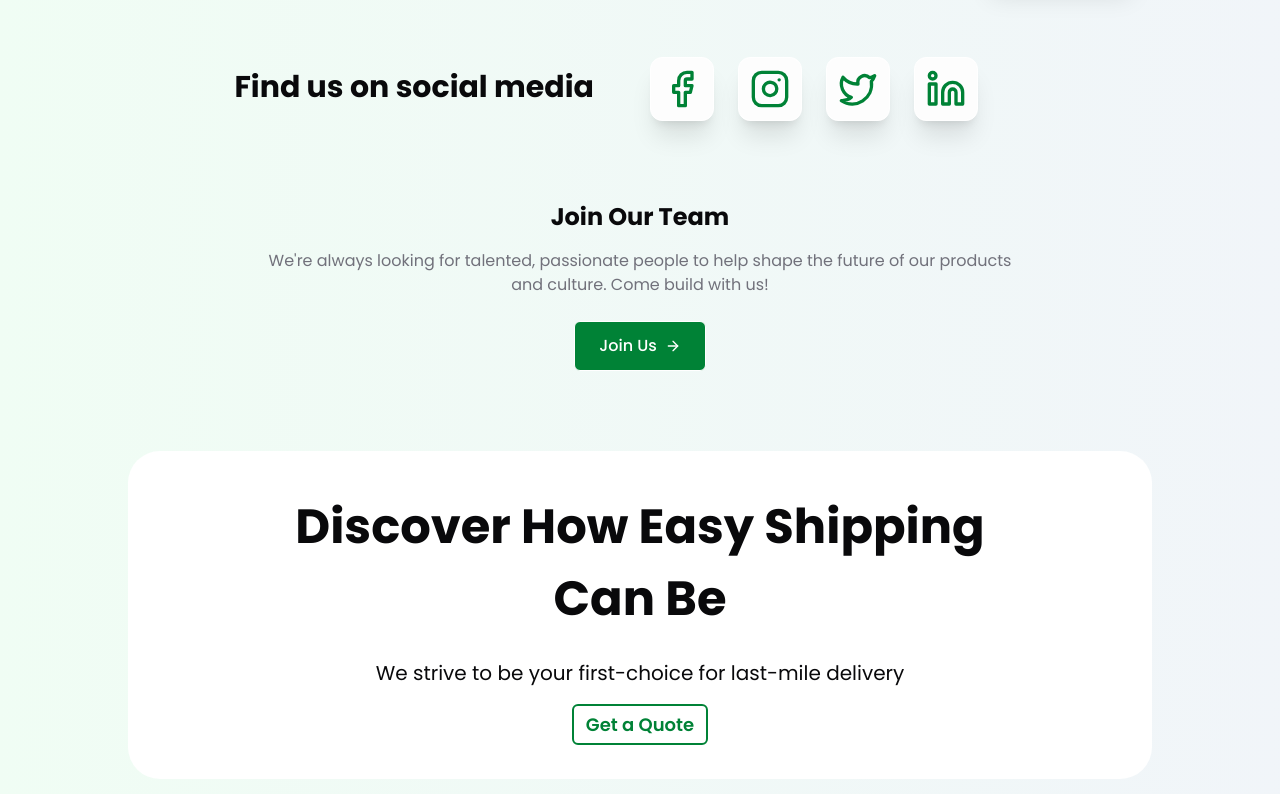
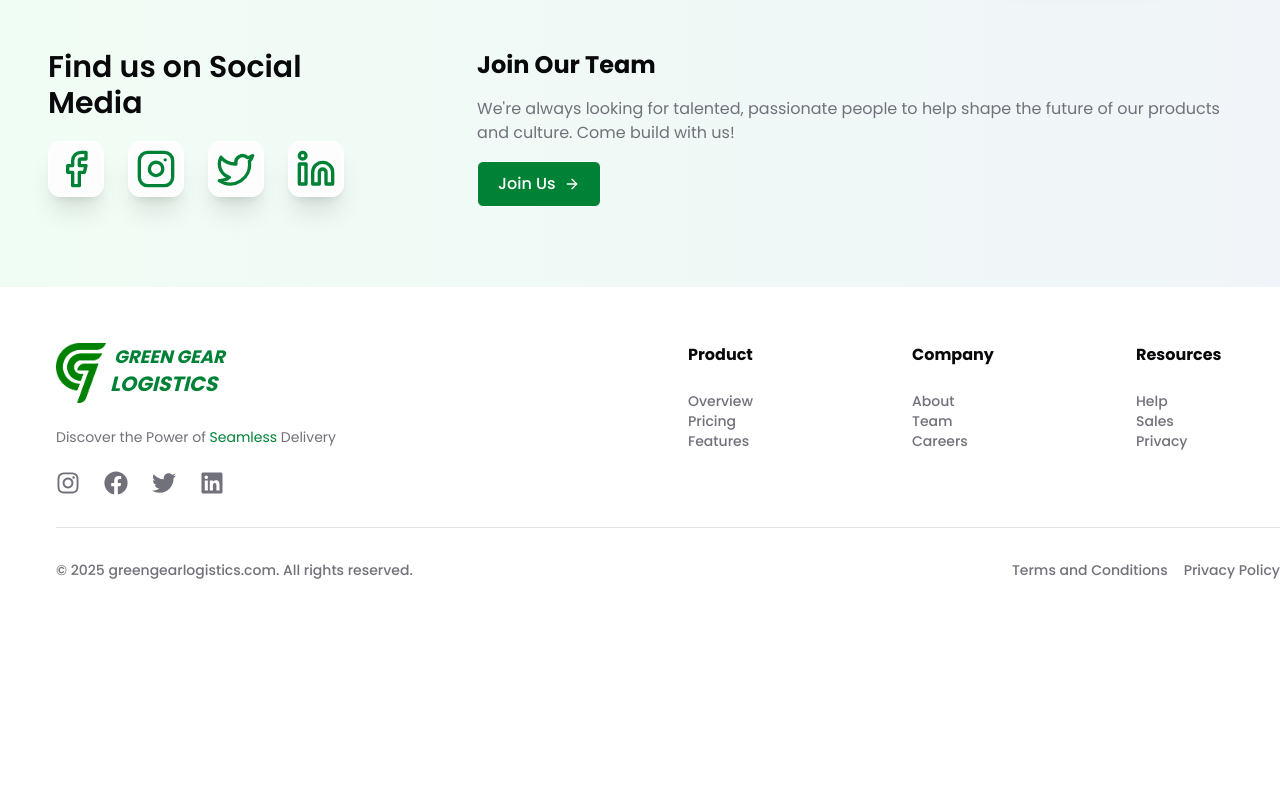
Before and after one commit to Rahulkaradwal/gglc, a Next.js app: page /about in a window 1280 px wide. Shown: the part 1606-2400 px from the top of the page. After the commit the page ends 2242 px from the top, so only its background shows below. Built offline with nearby package versions, Linux system fonts and the light colour scheme.

Commit message:
fix: about us page

```diff
--- a/app/about/page.tsx
+++ b/app/about/page.tsx
@@ -1,121 +1,6 @@
-// "use client";
-
-// import SocialLinks from "@/components/about/SocialLinks";
-// import ShippingQuote from "@/components/shippingQuote";
-// import Image from "next/image";
-// import React from "react";
-
-// function About() {
-//   return (
-//     <main className="bg-gradient-to-r   from-green-50 to-slate-100 -mx-10 pb-20">
-//       <section className="pt-10 px-4  lg:px-0 relative mx-10">
-//         {/* Story Text */}
-//         <div className="mb-6 2xl:px-[10%] 2xl:border 2xl:w-[100rem]  relative lg:ml-10">
-//           <h1 className="text-[2.2rem] lg:text-[3.6rem] mb-4 font-semibold">
-//             Our Story
-//           </h1>
-//           <p className="text-sm lg:text-lg  ">
-//             Green Gear Logistics was founded by Kumar Kosuri, whose passion for
-//             innovation led to a vision of transforming last-mile delivery. What
-//             began as an effort to improve the delivery of big & bulky items
-//             evolved into a mission to provide smarter, greener, and more
-//             reliable logistics.
-//           </p>
-//         </div>
-
-//         {/* Additional Story */}
-//         <div className="relative 2xl:ml-[10%] lg:absolute lg:left-10 lg:w-[50rem]   mt-6 lg:mt-0">
-//           <p className="text-sm lg:text-lg">
-//             What began as a desire to improve the delivery of big & bulky items
-//             quickly grew into a mission to provide smarter, greener, and more
-//             reliable solutions. With real-time tracking technology, a flexible
-//             fleet, and a commitment to reducing emissions, Green Gear helps
-//             businesses enhance customer experiences, lower costs, and reduce
-//             their environmental impact — all while pushing the boundaries of
-//             last-mile delivery.
-//           </p>
-//         </div>
-
-//         <div className="grid grid-cols-1 xl:px-10  2xl:px-0  mb-16  md:grid-cols-3 xl:grid-cols-4  gap-5  max-w-screen-xl mx-auto 2xl:ml-[22rem] py-16">
-//           {[
-//             {
-//               src: "/deliver2.jpg",
-//               col: "lg:col-start-4 lg:row-start-1 hidden lg:block lg:row-span-3",
-//               lgHeight: "lg:h-[20rem]",
-//             },
-//             {
-//               src: "/delivery1.jpg",
-//               col: "lg:col-start-4 lg:row-start-4 hidden lg:block lg:row-span-3",
-//               lgHeight: "lg:h-[18rem]",
-//             },
-//             {
-//               src: "/delivery5.jpg",
-//               col: "lg:col-start-2 lg:row-start-3 lg:row-span-2",
-//               lgHeight: "lg:h-[17rem]",
-//             },
-//             {
-//               src: "/delivery9.jpg",
-//               col: "lg:col-start-2 lg:row-start-5 hidden lg:block lg:row-span-3",
-//               lgHeight: "lg:h-[22rem]",
-//             },
-//             {
-//               src: "/delivery-boy.jpg",
-//               col: "lg:col-start-3 lg:row-start-2 lg:row-span-3",
-//               lgHeight: "lg:h-[24rem]",
-//             },
-//             {
-//               src: "/delivery6.jpg",
-//               col: "lg:col-start-1 lg:row-start-4 lg:row-span-4",
-//               lgHeight: "lg:h-[26rem] ",
-//             },
-//           ].map(({ src, col, lgHeight }, i) => (
-//             <div
-//               key={i}
-//               className={`relative w-full h-[14rem] md:w-[16rem] md:h-[20rem]  ${lgHeight} ${col} lg:w-[17.1rem] bg-white rounded-lg flex items-center justify-center overflow-hidden`}
-//             >
-//               <Image
-//                 src={src}
-//                 alt="Delivery truck"
-//                 fill
-//                 sizes="(max-width: 768px) 100vw, (max-width: 1024px) 33vw, 25vw"
-//                 className="rounded-xl shadow-xl object-cover"
-//               />
-//             </div>
-//           ))}
-//         </div>
-
-//         {/* Workplace Section */}
-//         <div className="mt-10 relative lg:absolute lg:right-14 md:right-12 2xl:right-[20rem] lg:-bottom-[2rem]   w-full lg:w-[30rem] ">
-//           <h1 className="text-xl lg:text-3xl font-bold mb-4">Our Workplace</h1>
-//           <p className="text-sm lg:text-lg">
-//             At Green Gear Logistics, our workplace culture is built on
-//             innovation, collaboration, and a shared commitment to
-//             sustainability. We empower our team to solve real-world challenges,
-//             support each other&apos;s growth, and drive meaningful change in the
-//             logistics space. Whether in the field or at our headquarters, every
-//             role contributes to delivering smarter, greener solutions.
-//           </p>
-//         </div>
-//       </section>
-//       <SocialLinks />
-//       <ShippingQuote
-//         className="bg-white"
-//         href="/get-a-quote"
-//         heading="Discover How Easy Shipping Can Be"
-//         description="We strive to be your first-choice for last-mile delivery"
-//       >
-//         Get a Quote
-//       </ShippingQuote>
-//     </main>
-//   );
-// }
-
-// export default About;
-
 "use client";
 
 import SocialLinks from "@/components/about/SocialLinks";
-import ShippingQuote from "@/components/shippingQuote";
 import Image from "next/image";
 import React from "react";
 import { motion } from "framer-motion";
@@ -128,11 +13,11 @@ const fadeUp = {
 
 function About() {
   return (
-    <main className="bg-gradient-to-r from-green-50 to-slate-100 -mx-10 pb-20">
+    <main className="bg-gradient-to-r  from-green-50 to-slate-100 2xl:-ml-56  -mx-10 flex flex-col items-center justify-center max-full pb-20">
       <section className="pt-10 px-4 lg:px-0 relative mx-10">
         {/* Story Text */}
         <motion.div
-          className="mb-6 2xl:px-[10%] 2xl:border 2xl:w-[100rem] relative lg:ml-10"
+          className="mb-6 2xl:px-[10%]  2xl:w-[100rem] relative lg:ml-10"
           initial="hidden"
           whileInView="show"
           viewport={{ once: true }}
@@ -170,7 +55,7 @@ function About() {
         </motion.div>
 
         {/* Image Grid (unchanged layout) */}
-        <div className="grid grid-cols-1 xl:px-10 2xl:px-0 mb-16 md:grid-cols-3 xl:grid-cols-4 gap-5 max-w-screen-xl mx-auto 2xl:ml-[22rem] py-16">
+        <div className="grid grid-cols-1 xl:px-10 2xl:px-0  md:grid-cols-3 xl:grid-cols-4 gap-5 max-w-screen-xl mx-auto 2xl:ml-[22rem] py-16">
           {[
             {
               src: "/deliver2.jpg",
@@ -224,7 +109,7 @@ function About() {
 
         {/* Workplace Section */}
         <motion.div
-          className="mt-10 relative lg:absolute lg:right-14 md:right-12 2xl:right-[20rem] lg:-bottom-[2rem] w-full lg:w-[30rem]"
+          className="mt-1 relative lg:absolute lg:right-14 md:right-12 lg:-bottom-[2rem] w-full lg:w-[30rem]"
           initial="hidden"
           whileInView="show"
           viewport={{ once: true }}
@@ -246,14 +131,6 @@ function About() {
       <FounderInfo />
 
       <SocialLinks />
-      <ShippingQuote
-        className="bg-white"
-        href="/get-a-quote"
-        heading="Discover How Easy Shipping Can Be"
-        description="We strive to be your first-choice for last-mile delivery"
-      >
-        Get a Quote
-      </ShippingQuote>
     </main>
   );
 }
--- a/components/about/FounderInfo.tsx
+++ b/components/about/FounderInfo.tsx
@@ -2,7 +2,7 @@ import Image from "next/image";
 
 const FounderInfo = () => {
   return (
-    <section className="flex px-12 md:px-10 mt-10 md:pt-16 lg:px-36 my-8 md:my-14  items-center justify-between gap-4">
+    <section className="flex px-12 md:px-10 mt-10 md:pt-16 lg:px-30 my-8 md:my-14  items-center justify-between gap-4">
       <div className="flex-3/4   flex flex-col gap-5">
         <h1 className="md:text-[3.5rem] text-2xl font-bold">
           Meet Our Founder
--- a/components/about/SocialLinks.tsx
+++ b/components/about/SocialLinks.tsx
@@ -24,7 +24,6 @@ interface SocialLinksProps {
 }
 
 const SocialLinks = ({
-  heading = "Find us on social media",
   integrations = [
     [
       {
@@ -79,24 +78,19 @@ const SocialLinks = ({
   ],
 }: SocialLinksProps) => {
   return (
-    <section className="relative px-4 flex flex-col items-center  ">
-      <div className="container  relative flex  flex-col items-center md:items-start md:flex-row lg:w-[65%] gap-8">
-        <div className="w-full  max-w-md text-center md:text-left md:w-1/2">
-          <h1 className="my-3 text-2xl md:w-[25rem]  font-bold text-pretty sm:text-3xl">
-            {heading}
-          </h1>
-        </div>
+    <section className="flex  flex-col-reverse px-12 md:flex-row   items-start justify-between gap-8 lg:gap-20 2xl:gap-48">
+      <div className="  flex flex-col gap-5">
+        <h1 className="text-2xl md:text-3xl font-semibold">
+          Find us on Social Media
+        </h1>
 
-        <div className="w-full flex flex-col gap-10 sm:gap-12">
+        <div className="">
           {integrations.map((line, i) => (
-            <div
-              key={i}
-              className="flex flex-wrap justify-center md:justify-start gap-x-6 gap-y-4 odd:-translate-x-2 sm:odd:-translate-x-4"
-            >
+            <div key={i} className="flex gap-x-6 gap-y-4 ">
               {line.map((integration) => (
                 <div
                   key={integration.id}
-                  className="w-12 md:w-16 md:h-16 h-12 flex items-center justify-center rounded-xl border border-background bg-background shadow-xl"
+                  className="w-12 md:w-14 md:h-14 h-12 flex items-center justify-center rounded-xl border border-background bg-background shadow-xl"
                 >
                   <div className="w-full h-full flex items-center justify-center bg-muted/20 rounded-xl hover:border-2 hover:border-green-700 duration-300">
                     {integration.icon}
@@ -109,24 +103,24 @@ const SocialLinks = ({
       </div>
 
       {/* Join Our Team Section */}
-      <div className="relative pt-20 w-full px-4 sm:px-0">
-        <div className="container mx-auto max-w-3xl text-center">
+      <div className="  block relative  ">
+        <div className=" mx-auto max-w-3xl ">
           <h2 className="text-2xl font-bold mb-4">Join Our Team</h2>
           <p className=" text-sm md:text-base text-muted-foreground mb-6">
             We&apos;re always looking for talented, passionate people to help
             shape the future of our products and culture. Come build with us!
           </p>
 
-          <div className="flex justify-center">
+          <div className="flex -mt-4 md:-mt-2 ">
             <Link
               href="/join-us"
-              className="group relative flex transform items-center justify-center gap-2 overflow-hidden whitespace-nowrap rounded-md border border-white bg-green-700 px-6 py-3 text-sm sm:text-base font-medium text-white transition-all duration-300 hover:ring-2 hover:ring-green-700 hover:ring-offset-2 focus:outline-none focus:ring-2 focus:ring-offset-2"
+              className="group relative flex transform items-center justify-center gap-2 overflow-hidden whitespace-nowrap rounded-md border border-white bg-green-700 px-5 py-2.5 text-sm sm:text-base font-medium text-white transition-all duration-300 hover:ring-2 hover:ring-green-700 hover:ring-offset-2 focus:outline-none focus:ring-2 focus:ring-offset-2"
             >
               <span className="relative z-10 flex items-center gap-2">
                 Join Us
                 <ArrowRight className="size-4 shrink-0 text-white transition-transform duration-300 ease-in-out group-hover:translate-x-[2px]" />
               </span>
-              <div className="ease-[cubic-bezier(0.19,1,0.22,1)] absolute -left-[75px] -top-[50px] -z-10 h-[155px] w-8 rotate-[35deg] bg-white opacity-20 transition-all duration-500 group-hover:left-[120%]" />
+              <div className="ease-[cubic-bezier(0.19,1,0.22,1)] absolute -left-[75px] -top-[50px] -z-10 h-[150px] w-8 rotate-[35deg] bg-white opacity-20 transition-all duration-500 group-hover:left-[120%]" />
             </Link>
           </div>
         </div>
--- a/components/services/chooseUs.tsx
+++ b/components/services/chooseUs.tsx
@@ -5,13 +5,13 @@ function ChooseUs() {
     <section className="flex flex-col lg:flex-row justify-between items-start gap-4 p-2 sm:p-8 lg:mt-20 lg:px-10">
       {/* Stats Boxes */}
       <div className="flex flex-col gap-6  2xl:w-[55rem] w-full lg:w-auto">
-        <div className="bg-green-50 rounded-xl font-semibold p-3 sm:p-8 lg:p-10 text-center">
+        <div className="bg-gradient-to-l shadow-xl   from-green-50 to-slate-100 border-0 border-gray-100 rounded-xl font-semibold p-3 sm:p-8 lg:p-10 text-center">
           <h1 className="text-2xl sm:text-5xl lg:text-[4rem] 2xl:text-[5rem]">
             98.7%
           </h1>
           <p className="text-sm sm:text-xl">First-Attempt Delivery Rate</p>
         </div>
-        <div className="bg-green-50 rounded-xl font-semibold p-3 sm:p-8 lg:p-10 text-center ">
+        <div className="bg-gradient-to-r shadow-xl  from-green-50 to-slate-100 rounded-xl font-semibold p-3 sm:p-8 lg:p-10 text-center ">
           <h1 className="text-2xl sm:text-5xl lg:text-[4rem] 2xl:text-[5rem]">
             99.68%
           </h1>
--- a/components/shippingQuote.tsx
+++ b/components/shippingQuote.tsx
@@ -18,7 +18,7 @@ function ShippingQuote({
 }: Props) {
   return (
     <div
-      className={`flex mt-4 md:mt-20  rounded-2xl md:rounded-4xl md:mx-32 p-10  items-center flex-col gap-3 md:gap-6 ${className}`}
+      className={`flex mt-4 md:mt-20  shadow-lg rounded-2xl md:rounded-4xl md:mx-32 p-10  items-center flex-col gap-3 md:gap-6 ${className}`}
     >
       <div className="md:w-3/4 ">
         <h1 className="text-[1rem]  text-center md:text-[3rem] font-bold ">
```
Also changed, not shown: app/support/page.tsx (+4 -3 lines), components/join-us/Hero.tsx (+10 -10 lines).
